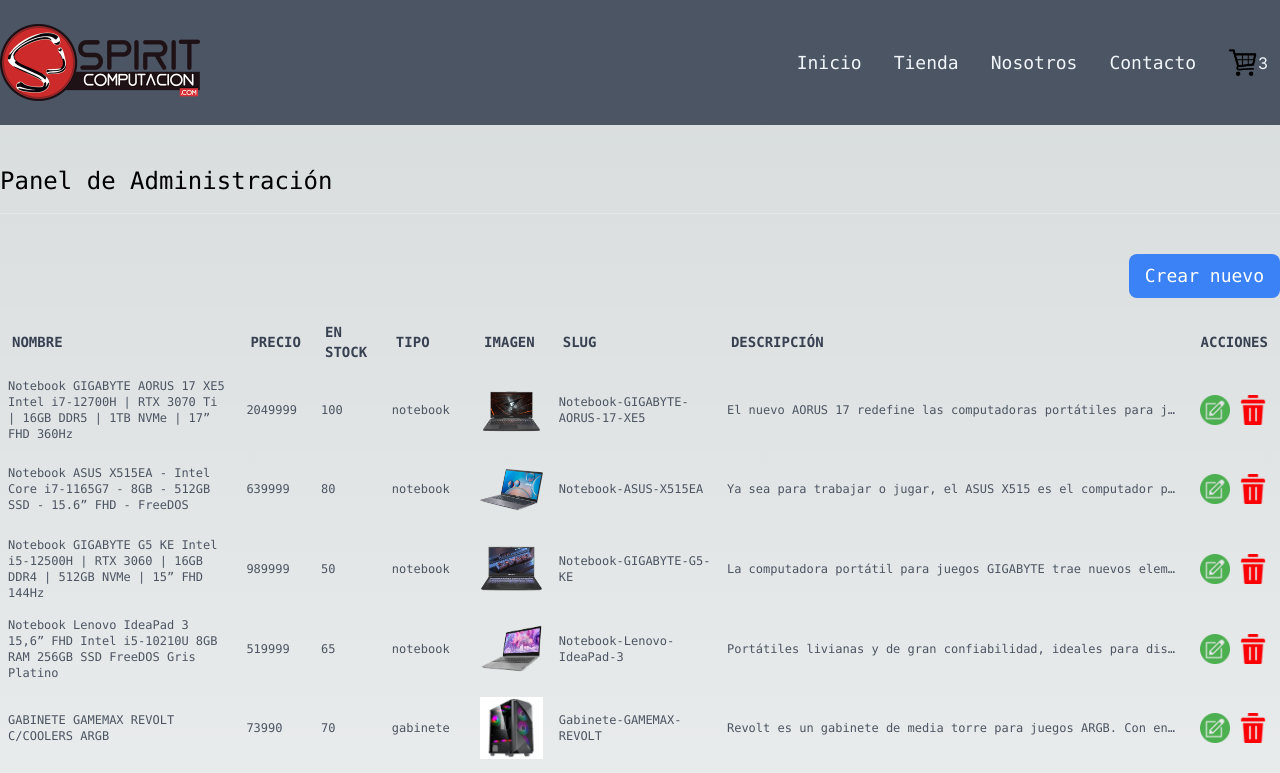
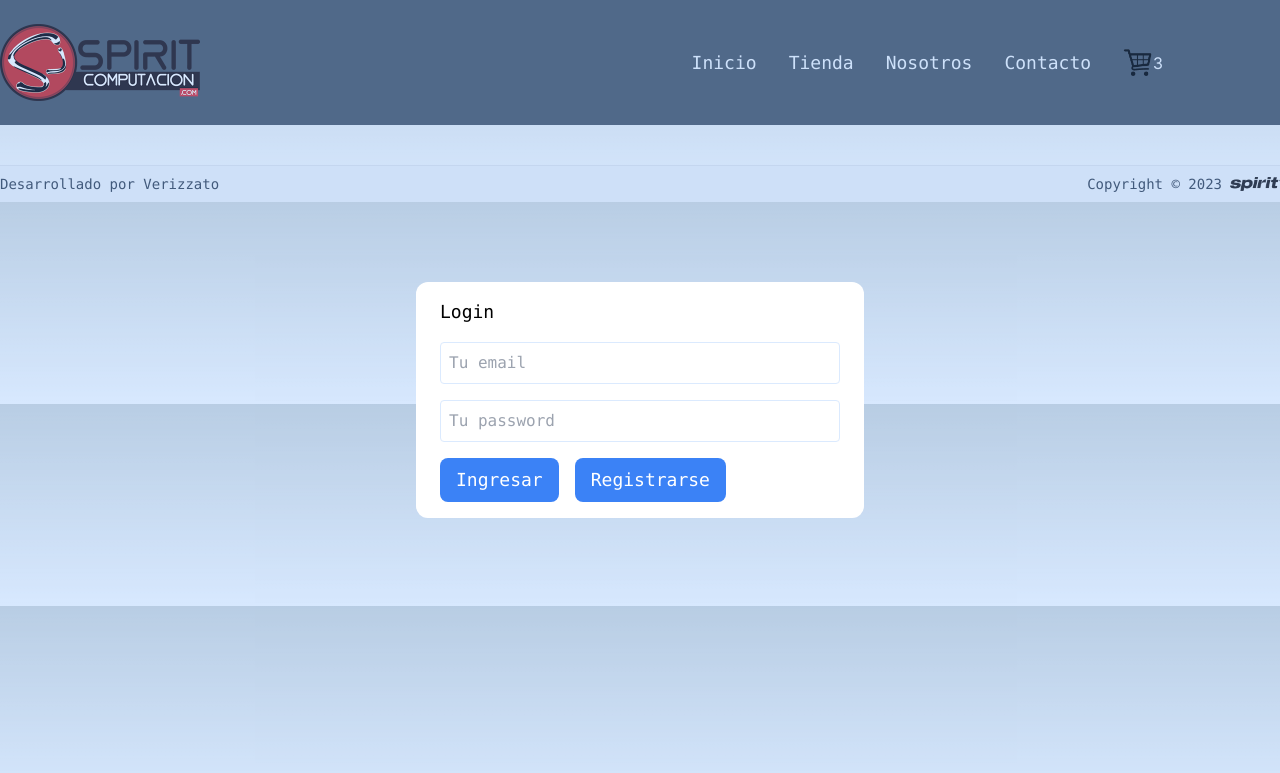
Before and after one commit to VeroPizzato/Preentrega2-Pizzato_Next, a Next.js app: page /admin in a window 1280 px wide. Shown: the top 773 px of the page. Built offline with nearby package versions, Linux system fonts and the light colour scheme.

Commit message:
subo cambios

```diff
--- a/app/admin/page.js
+++ b/app/admin/page.js
@@ -1,11 +1,10 @@
-import ProductsTable from "@/components/admin/ProductsTable"
+import LoginForm from "@/components/auth/LoginForm"
 
 const Admin = () => {
 
     return (
-        <div className="container m-auto mt-6">
-            <h2 className="text-2xl my-10 border-b pb-4 font-mono">Panel de Administración</h2>
-            <ProductsTable />
+        <div>
+            <LoginForm />
         </div>
     )
 }
--- a/app/contacto/page.js
+++ b/app/contacto/page.js
@@ -9,11 +9,11 @@
                 <form class="bg-white px-8 pt-6 pb-8 mb-4 rounded-xl">
                     <div class="mb-4">
                         <label class="block text-gray-700 text-lg font-bold mb-2 font-mono" for="mensaje"> Mensaje </label>
-                        <textarea class="w-full shadow-md border rounded py-2 px-3 text-gray-700 font-mono" rows="5" type="text" placeholder="Dejanos un mensaje" required></textarea>
+                        <textarea class="w-full shadow border border-blue-100 rounded py-2 px-3 text-gray-700 font-mono" rows="5" type="text" placeholder="Dejanos un mensaje" required></textarea>
                     </div>
                     <div class="mb-4">
                         <label class="block text-gray-700 text-lg font-bold mb-2 font-mono" for="email"> Email </label>
-                        <input class="w-full shadow-md border rounded py-2 px-3 text-gray-700 font-mono" type="email" placeholder="Tu email" required/>
+                        <input class="w-full shadow border border-blue-100 rounded py-2 px-3 text-gray-700 font-mono" type="email" placeholder="Tu email" required/>
                     </div>
                     <div class="flex items-center justify-between font-mono text-lg">
                         <Boton type="submit"> Aceptar </Boton>
--- /dev/null
+++ b/components/admin/LogoutButton.js
@@ -0,0 +1,11 @@
+"use client"
+import Boton from "../ui/Boton"
+
+const LogoutButton = ({valor}) => {
+    if (valor===true)
+        return <Boton className="font-mono text-lg bg-red-500 hover:bg-red-700 hover:font-bold visible">Logout</Boton>
+    else
+        return <Boton className="font-mono text-lg bg-red-500 hover:bg-red-700 hover:font-bold invisible">Logout</Boton>
+}
+
+export default LogoutButton
--- a/components/admin/ProductsTable.js
+++ b/components/admin/ProductsTable.js
@@ -1,4 +1,3 @@
-import Link from "next/link"
 import Image from "next/image"
 import Boton from "../ui/Boton"
 import { mockData } from "@/data/products"
@@ -14,7 +13,6 @@
                 Crear nuevo
             </Boton>
             <div className="overflow-x-auto">
-
                 <table className="w-full text-xs text-left text-gray-600">
                     <thead className="text-sm text-gray-700 uppercase font-mono text-bold">
                         <tr>
--- /dev/null
+++ b/components/auth/LoginForm.js
@@ -0,0 +1,43 @@
+"use client"
+import Boton from "../ui/Boton"
+import ProductsTable from "../admin/ProductsTable"
+import LogoutButton from "../admin/LogoutButton"
+
+const LoginForm = () => {
+
+    const MostrarPanelAdministracion = () => {
+        const visible = true;
+        <div className="container m-auto mt-6">
+            <LogoutButton visible={visible} />
+            <h2 className="text-2xl my-10 border-b pb-4 font-mono">Panel de Administración</h2>
+            <ProductsTable />
+        </div>
+    }
+
+    return (
+        <div className="fixed w-screen h-screen inset-0 z-10 flex justify-center items-center bg-blue-400 bg-opacity-25">
+            <form className="bg-white py-4 px-6 rounded-xl max-w-md w-full">
+                <h2 className="font-mono text-lg">Login</h2>
+                <input
+                    type="email"
+                    required
+                    placeholder="Tu email"
+                    className="p-2 rounded w-full border border-blue-100 block my-4 font-mono"
+                    name="email"
+                />
+                <input
+                    type="password"
+                    required
+                    placeholder="Tu password"
+                    className="p-2 rounded w-full border border-blue-100 block my-4 font-mono"
+                    name="password"
+                />
+                <Boton className="font-mono text-lg mr-4" onClick={() => {MostrarPanelAdministracion}} >Ingresar</Boton>
+                <Boton className="font-mono text-lg mr-4">Registrarse</Boton>
+            </form>
+        </div>
+    )
+
+}
+
+export default LoginForm
--- a/components/ui/Header.js
+++ b/components/ui/Header.js
@@ -4,6 +4,7 @@
 import Link from 'next/link'
 import CartWidget from './CartWidget'
 import { usePathname } from "next/navigation"
+import LogoutButton from "@/components/admin/LogoutButton"
 
 const links = [
     {
@@ -27,6 +28,8 @@
 const Header = () => {
 
     const pathname = usePathname()
+
+    const visible = false;
 
     return (
         <header className="w-full bg-gray-600">
@@ -53,6 +56,8 @@
                         })
                     }
                     <CartWidget />
+
+                    <LogoutButton visible={visible} />
                 </nav>
             </div>
         </header>
```
